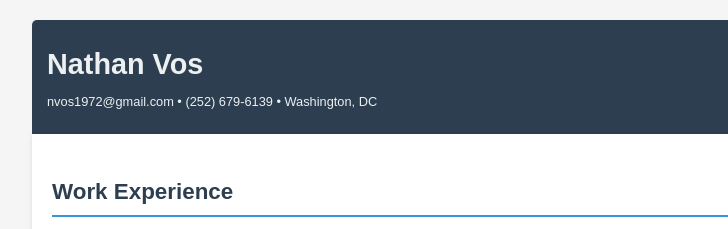
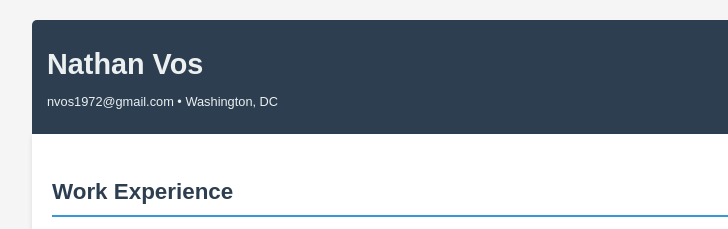
Before and after one commit to nvos91/about_me, a plain HTML site: page index.html in a window 1280 px wide. Shown: the top 229 px of the page, 208-936 px from the left. Drawn offline with Linux system fonts and the light colour scheme.

Commit message:
Update index.html

```diff
--- a/index.html
+++ b/index.html
@@ -112,7 +112,7 @@
         <div class="header-info">
             <h1>Nathan Vos</h1>
             <div class="contact-info">
-                nvos1972@gmail.com &#8226; (252) 679-6139 &#8226; Washington, DC
+                nvos1972@gmail.com &#8226; Washington, DC
             </div>
         </div>
         <img src="nathan_vos_profile.jpeg" alt="Nathan Vos" class="profile-photo">
```
